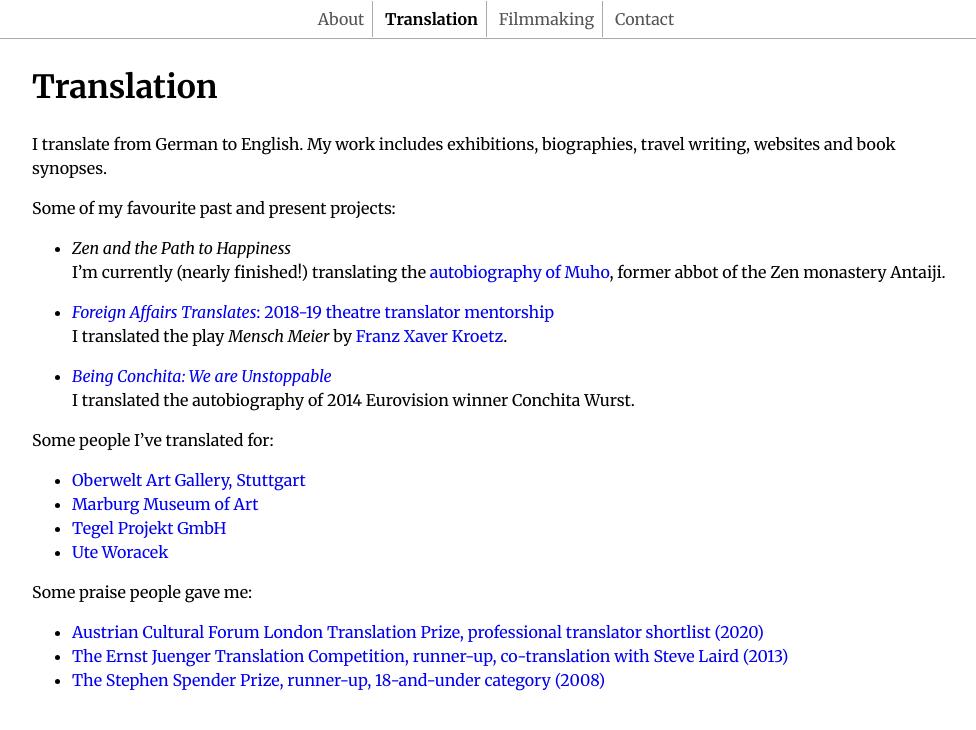
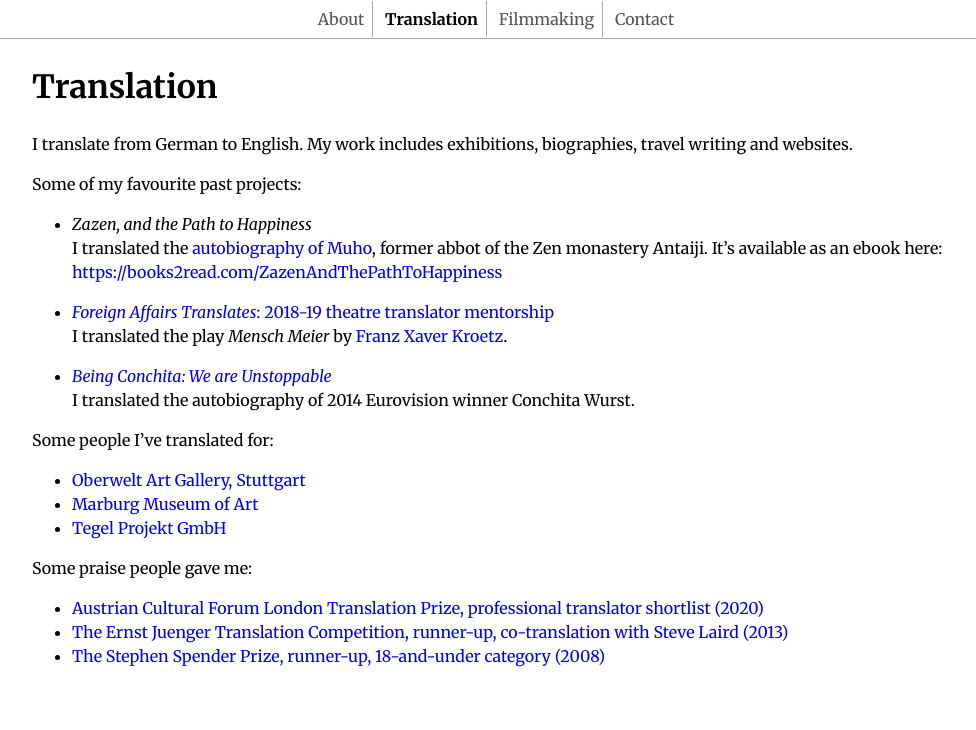
Before and after one commit to iwonaluszowicz/iwonaluszowicz.github.io, a Jekyll site: the page built from translation.markdown, in a window 1280 px wide. Shown: the top 730 px of the page, without its empty margins (144-1120 px from the left). Built offline with Jekyll 4.4.1, drawn with Linux system fonts in a browser that asks for light colours.

Commit message:
Update translation.markdown

```diff
--- a/translation.markdown
+++ b/translation.markdown
@@ -5,12 +5,13 @@ nav_order: 2
 permalink: /translation/
 ---
 
-I translate from German to English. My work includes exhibitions, biographies, travel writing, websites and book synopses.
+I translate from German to English. My work includes exhibitions, biographies, travel writing and websites.
 
-Some of my favourite past and present projects:
+Some of my favourite past projects:
 
- - _Zen and the Path to Happiness_
-  I’m currently (nearly finished!) translating the [autobiography of Muho](https://www.amazon.de/Zazen-oder-Weg-zum-Gl%C3%BCck/dp/3499622033), former abbot of the Zen monastery Antaiji.
+ - _Zazen, and the Path to Happiness_
+  I translated the [autobiography of Muho](https://www.amazon.de/Zazen-oder-Weg-zum-Gl%C3%BCck/dp/3499622033), former abbot of the Zen monastery Antaiji.
+It's available as an ebook here: [https://books2read.com/ZazenAndThePathToHappiness](https://books2read.com/ZazenAndThePathToHappiness)
 
  - [_Foreign Affairs Translates_: 2018-19 theatre translator mentorship](https://www.foreignaffairs.org.uk/theatre-translator-mentorship/)
   I translated the play _Mensch Meier_ by [Franz Xaver Kroetz](https://en.wikipedia.org/wiki/Franz_Xaver_Kroetz).
@@ -22,7 +23,6 @@ Some people I’ve translated for:
   - [Oberwelt Art Gallery, Stuttgart](http://www.oberwelt.de/)
   - [Marburg Museum of Art](https://www.uni-marburg.de/de/museum)
   - [Tegel Projekt GmbH](https://tegelprojekt.de/)
-  - [Ute Woracek](https://uteworacek.de/)
 
 
 Some praise people gave me:
```
